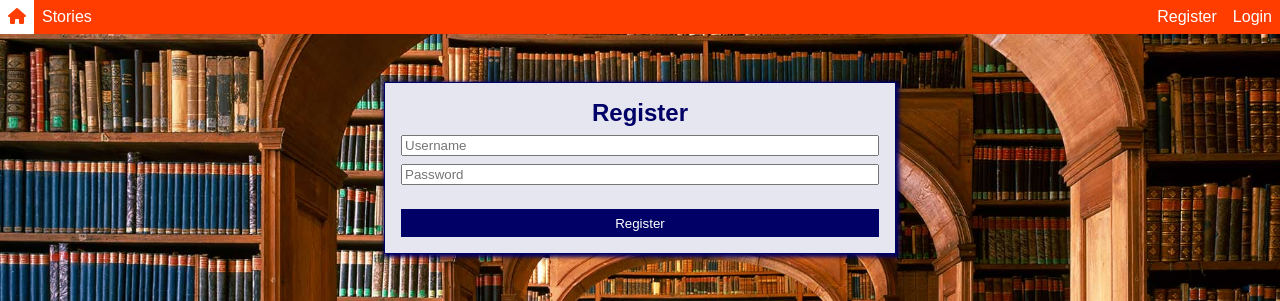
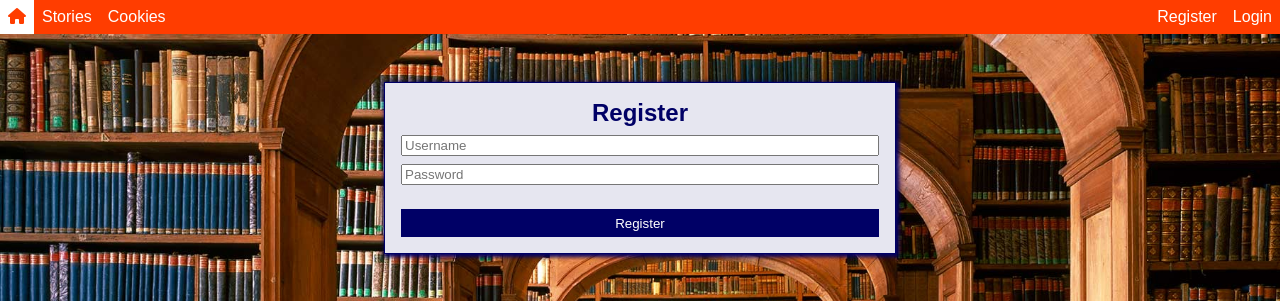
Before and after one commit to hurtleturtle/webapp, a Flask app: page /auth/register in a window 1280 px wide. Shown: the top 301 px of the page. Run offline with Flask 2, Linux system fonts and the light colour scheme; some libraries are stand-ins or nearby versions.

Commit message:
Added link to cookies page

```diff
--- a/wuxia/templates/nav.html
+++ b/wuxia/templates/nav.html
@@ -13,6 +13,7 @@
     {% if g.user['admin'] in g.admin_levels %}
       <a href="{{ url_for('users.list') }}">Admin</a>
     {% endif %}
+    <a href="{{ url_for('misc.cookies') }}">Cookies</a>
   </div>
   <div class="auth">
     {% if g.user %}
```
